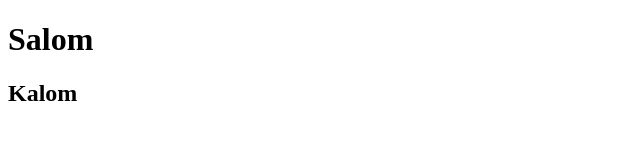
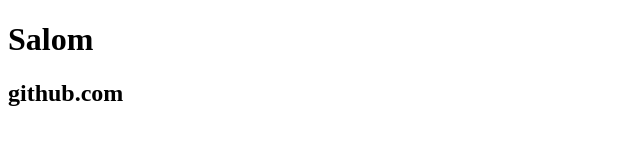
Before and after one commit to Muminniyoz/shifo, a plain HTML site: page index.html in a window 1280 px wide. Shown: the full height of the page, 0-640 px from the left. Drawn offline with Linux system fonts and the light colour scheme.

Commit message:
h2 o'zgdi

```diff
--- a/index.html
+++ b/index.html
@@ -8,6 +8,6 @@
 </head>
 <body>
     <h1>Salom</h1>
-    <h2>Kalom</h2>
+    <h2>github.com</h2>
 </body>
 </html>
```
